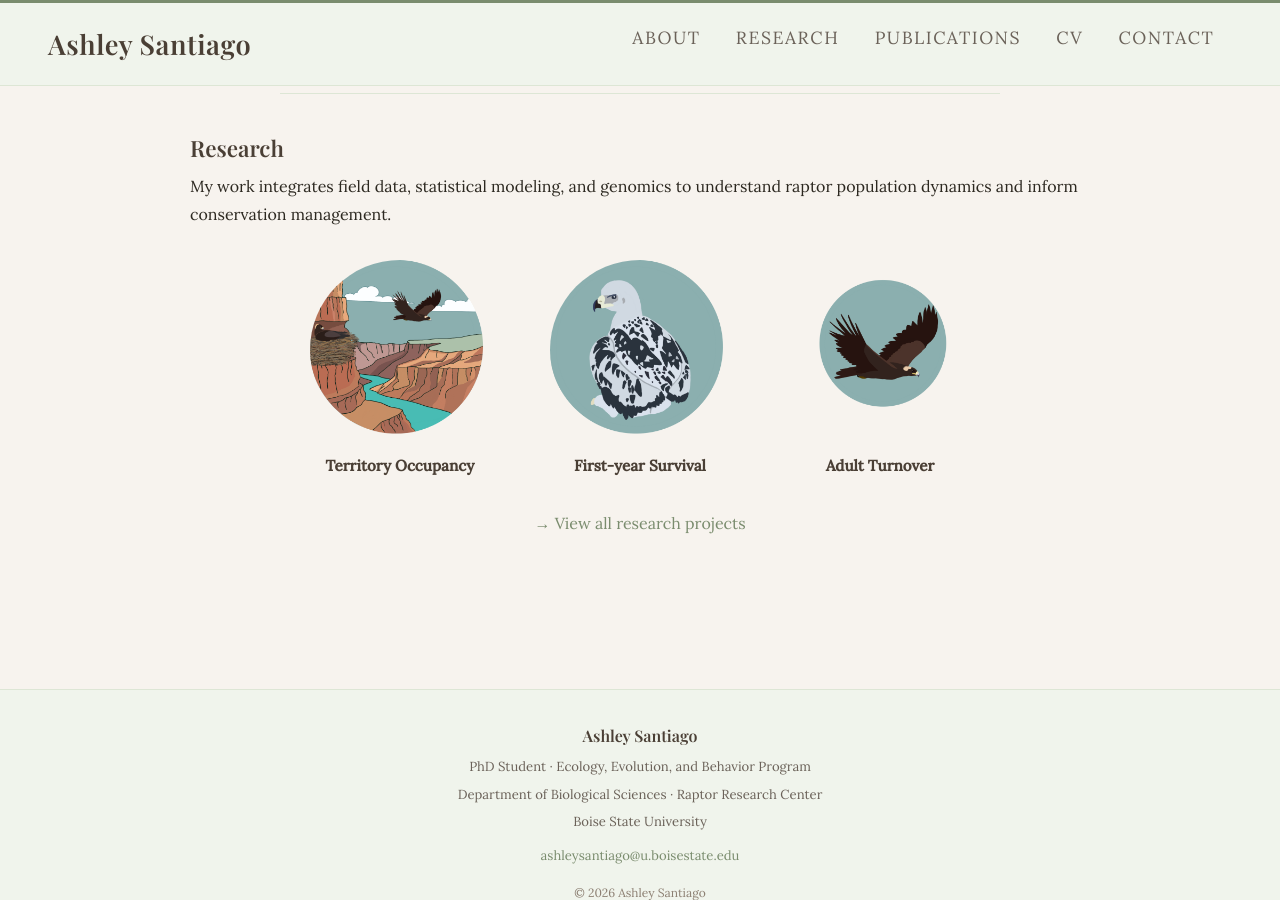
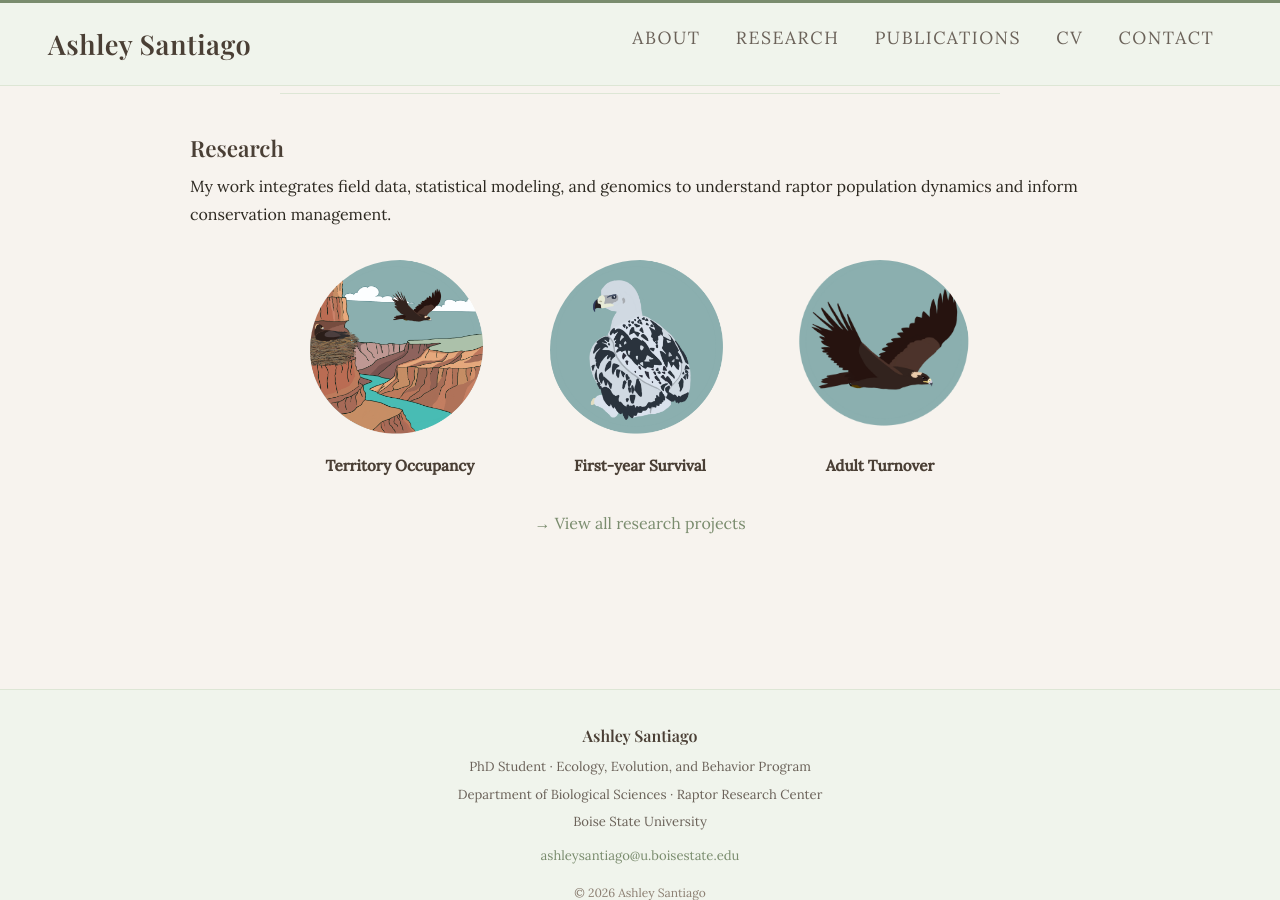
Before and after one commit to AshSantiago/AshSantiago.github.io, a Jekyll site: the page built from index.md, in a window 1280 px wide and 900 px high, scrolled down 830 px. Built offline with Jekyll 4.4.1, drawn with Linux system fonts in a browser that asks for light colours; some web fonts are replaced; grey boxes are pictures that could not be loaded.

Commit message:
Update index.md

```diff
--- a/index.md
+++ b/index.md
@@ -60,7 +60,7 @@ title: Home
   <div style="width: 180px; height: 180px; border-radius: 50%; overflow: hidden; transition: all 0.2s;"
        onmouseover="this.style.boxShadow='0 6px 20px rgba(122,140,110,0.45)'; this.style.transform='translateY(-4px)'"
        onmouseout="this.style.boxShadow='none'; this.style.transform='translateY(0)'">
-    <img src="/assets/adult.png" style="width: 100%; height: 100%; object-fit: cover; display: block; transform: scale(1.2); transform-origin: center;">
+    <img src="/assets/adult.png" style="width: 100%; height: 100%; object-fit: cover; display: block; transform: scale(1.6); transform-origin: center;">
   </div>
   <p style="font-size: 0.95rem; color: #4a3f35; font-family: 'Lora', serif; margin: 0; font-weight: 600; text-align: center;">Adult Turnover</p>
 </a>
```
